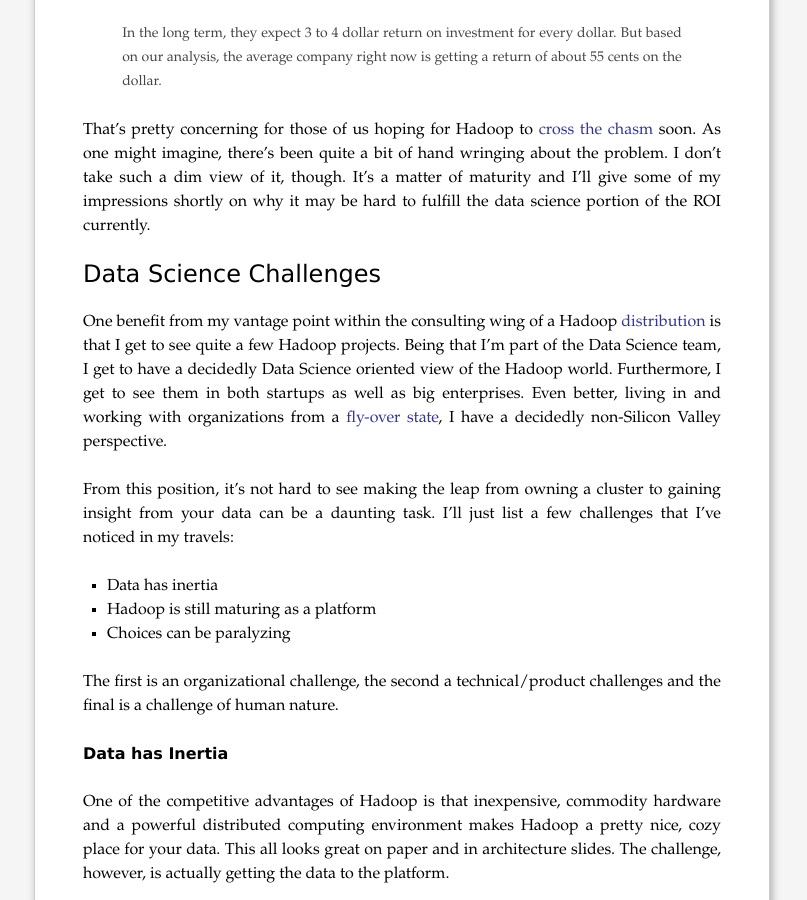
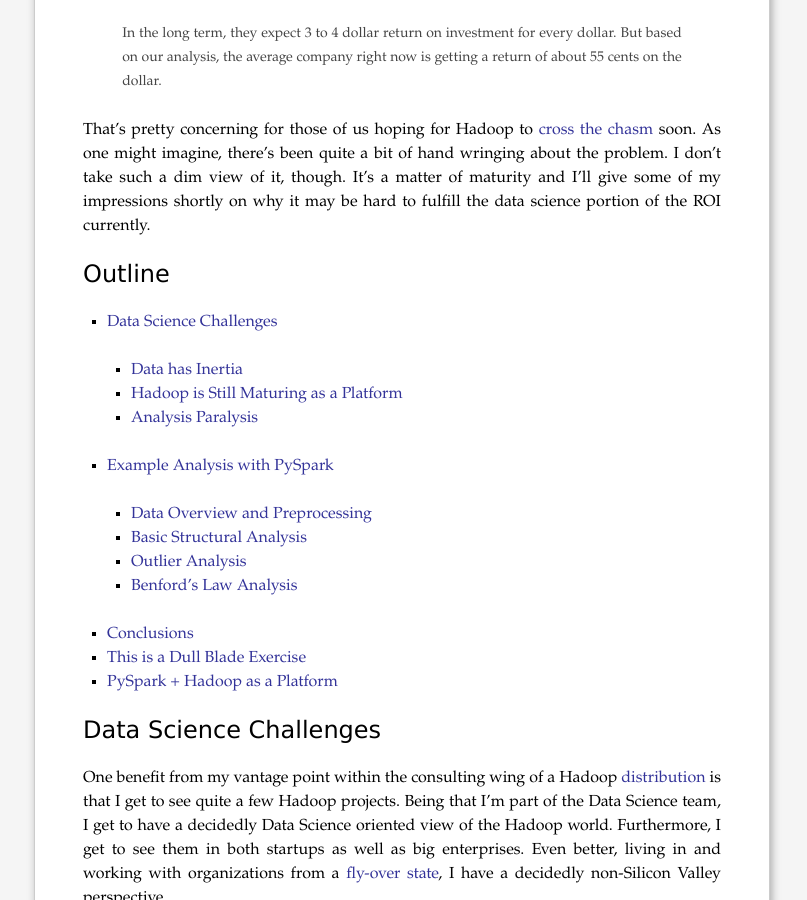
Before and after one commit to cestella/cestella.github.io, a Jekyll site: the page built from _posts/2014-10-24-pyspark-openpayments-analysis.markdown, in a window 1280 px wide and 900 px high, scrolled down 337 px. Shown: the whole window, without its empty margins (238-1045 px from the left). Built offline with Jekyll 4.4.1, drawn with Linux system fonts in a browser that asks for light colours; comment, search, counter and statistics services are not loaded; some of the changed text lies outside the part shown.

Commit message:
including older posts.

```diff
--- a/_posts/2014-10-24-pyspark-openpayments-analysis.markdown
+++ b/_posts/2014-10-24-pyspark-openpayments-analysis.markdown
@@ -26,6 +26,23 @@
 
 That's pretty concerning for those of us hoping for Hadoop to [cross the chasm](http://en.wikipedia.org/wiki/Crossing_the_Chasm) soon.  As one might imagine, there's been quite a bit of hand wringing about the problem.  I don't take such a dim view of it, though.  It's a matter of maturity and I'll give some of my impressions shortly on why it may be hard to fulfill the data science portion of the ROI currently.
 
+Outline
+===
+
+* [Data Science Challenges](#data_science_challenge)
+  * [Data has Inertia](#data_has_inertia)
+  * [Hadoop is Still Maturing as a Platform](#hadoop_maturing)
+  * [Analysis Paralysis](#analysis_paralysis)
+* [Example Analysis with PySpark](#example_analysis)
+  * [Data Overview and Preprocessing](pyspark-openpayments-analysis-part-2.html)
+  * [Basic Structural Analysis](pyspark-openpayments-analysis-part-3.html)
+  * [Outlier Analysis](pyspark-openpayments-analysis-part-4.html)
+  * [Benford's Law Analysis](pyspark-openpayments-analysis-part-5.html)
+*  [Conclusions](#conclusions)
+  * [This is a Dull Blade Exercise](#dull_blade)
+  * [PySpark + Hadoop as a Platform](#pyspark)
+
+<div id="data_science_challenge"/>
 Data Science Challenges
 ===
 
@@ -49,6 +66,7 @@
 technical/product challenges and the final is a challenge of human
 nature.
 
+<div id="data_has_inertia"/>
 Data has Inertia
 ---
 
@@ -81,6 +99,7 @@
 data.  No data-oriented project can survive if starved of data and
 almost all Hadoop projects are data-oriented.
 
+<div id="hadoop_maturing"/>
 Hadoop is Still Maturing as a Platform
 ---
 
@@ -110,6 +129,7 @@
 That being said, it's early days and we're not that far down the path to
 the new way of thinking.  This will be solved with time and maturity.
 
+<div id="analysis_paralysis"/>
 Analysis Paralysis
 ---
 
@@ -153,7 +173,8 @@
 
 Ultimately I think we focus so heavily on new and novel techniques, the game changing paradigm shifts (with our tongues placed firmly in our cheeks sometimes) without discussing the journey to getting there.  If we constantly look across the chasm without looking at the bridge beneath our feet, we run the risk of falling into the drink.
 
-Example Analysis
+<div id="example_analysis"/>
+Example Analysis with PySpark
 ===
 
 
@@ -173,9 +194,11 @@
 * [Outlier Analysis](pyspark-openpayments-analysis-part-4.html)
 * [Benford's Law Analysis](pyspark-openpayments-analysis-part-5.html)
 
+<div id="conclusions"/>
 Conclusions
 ===
 
+<div id="dull_blade"/>
 This is a Dull Blade Exercise
 ---
 
@@ -186,6 +209,7 @@
 advanced analysis techniques that are open to you using the Hadoop
 platform.
 
+<div id="pyspark"/>
 PySpark + Hadoop as a Platform
 ---
 
```
